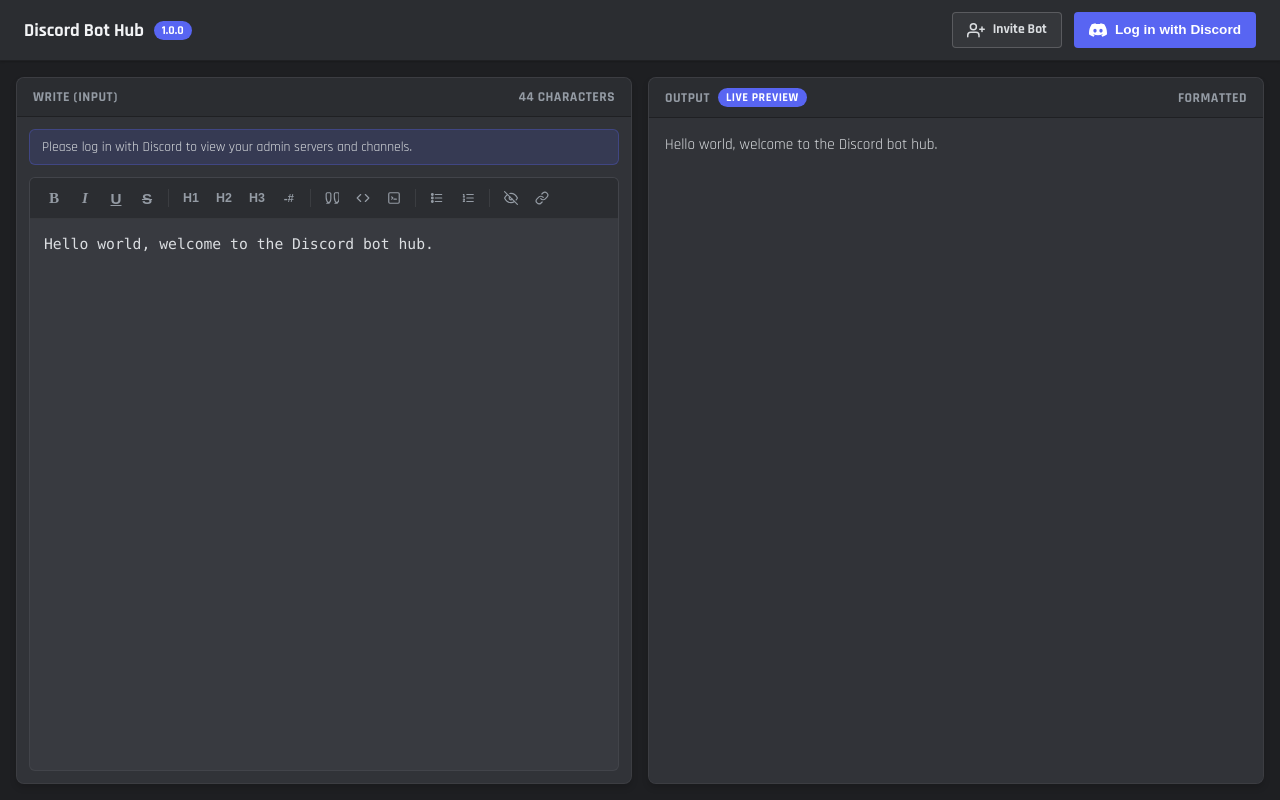
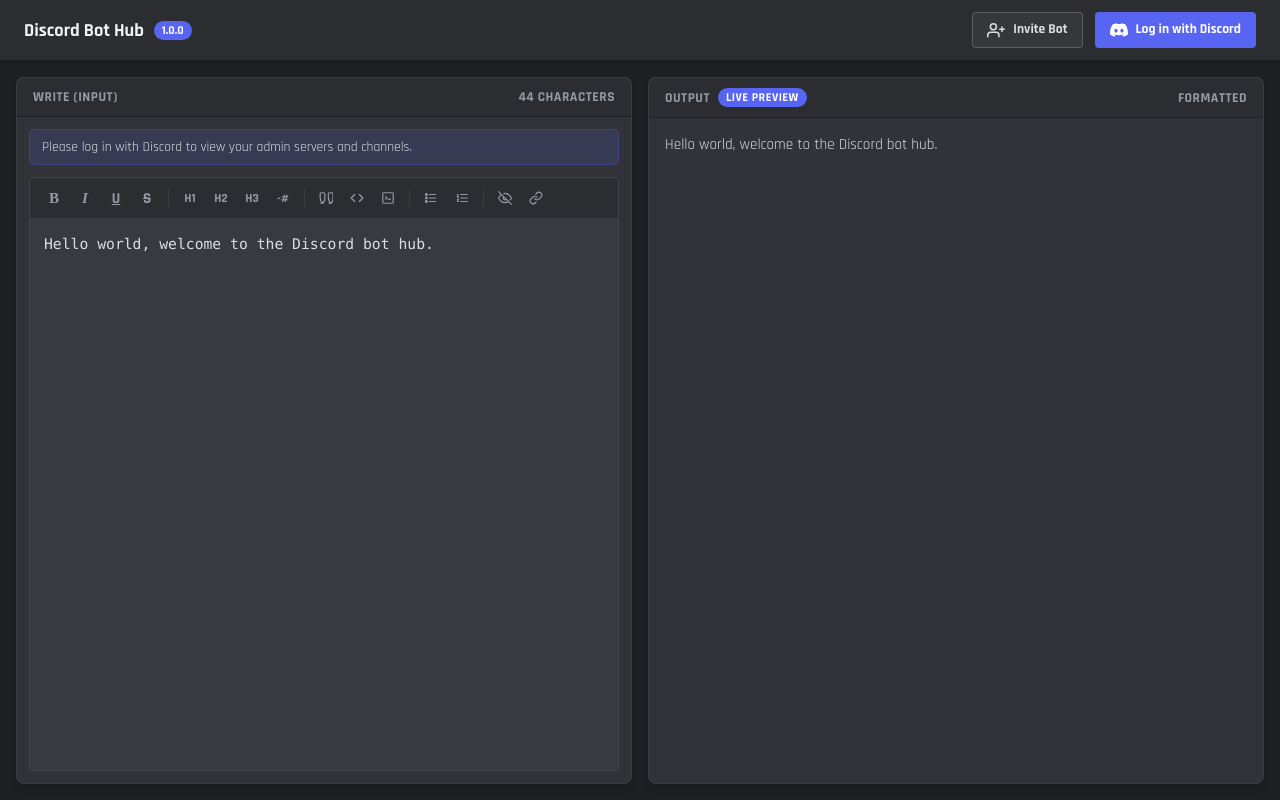
Before and after one commit to darketomaly/discord-bot-frontend, an Astro site: page / in a window 1280 px wide. Built offline with nearby package versions, Linux system fonts and the light colour scheme; Astro itself is replaced by a stand-in of ours.

Commit message:
Updated font

```diff
--- a/src/pages/auth/callback.astro
+++ b/src/pages/auth/callback.astro
@@ -20,6 +20,10 @@ import "@fontsource/rajdhani/500.css";
 				justify-content: center;
 				height: 100vh;
 				margin: 0;
+			}
+			button,
+			a {
+				font: inherit;
 			}
 			.card {
 				background-color: #2b2d31;
--- a/src/pages/index.astro
+++ b/src/pages/index.astro
@@ -78,6 +78,15 @@ const initialHtml = parseDiscordMarkdown(initialMarkdown);
 				flex-direction: column;
 				height: 100vh;
 				overflow: hidden;
+			}
+
+			button,
+			input,
+			select,
+			textarea,
+			optgroup,
+			option {
+				font: inherit;
 			}
 
 			header {
```
